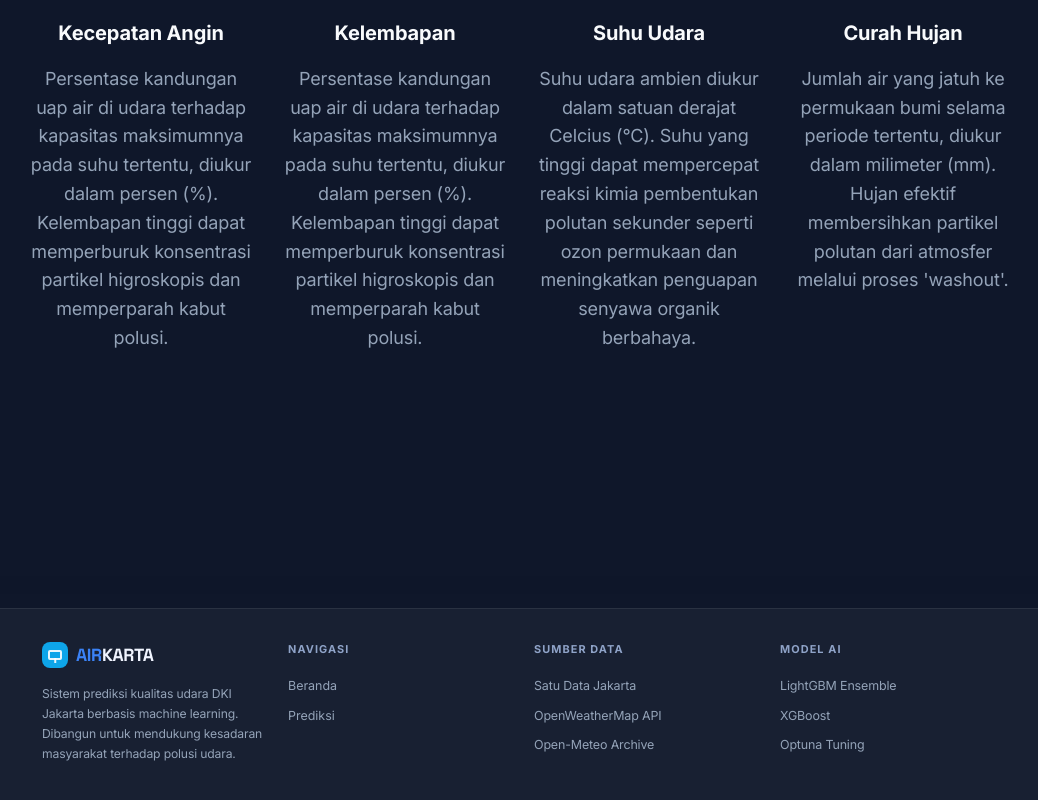
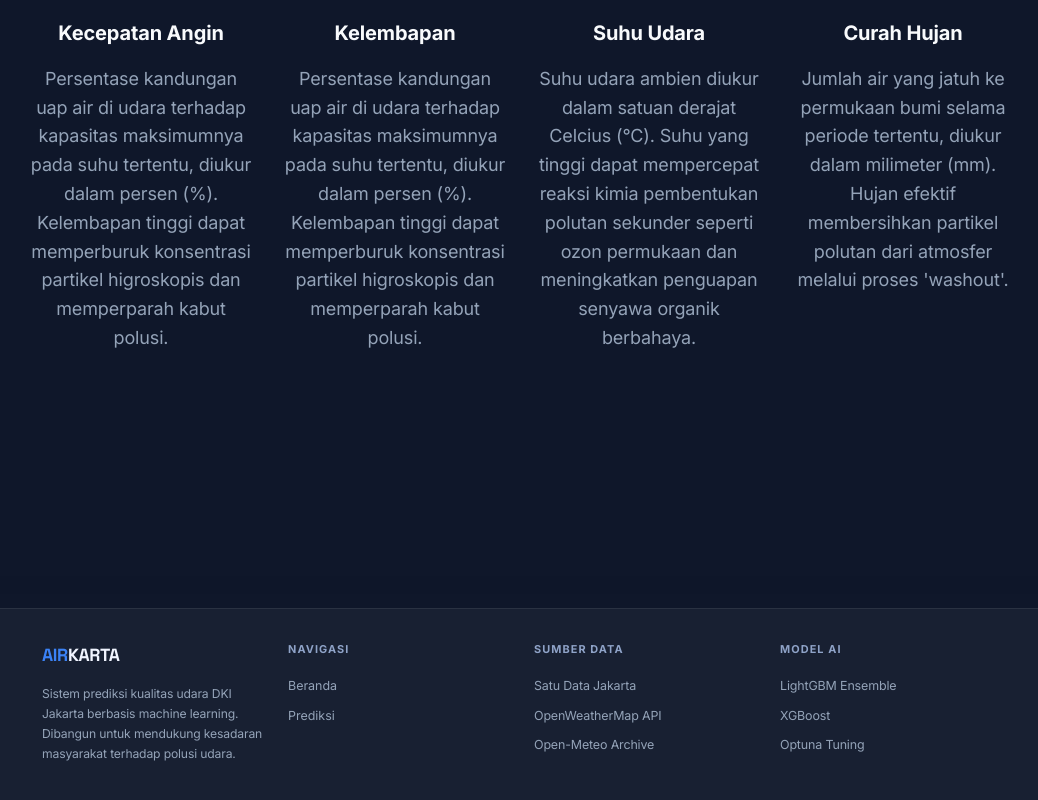
Before and after one commit to wldn226/Airkarta, a React (Vite) app in the folder frontend/: page / in a window 1280 px wide. Shown: the part 3618-4418 px from the top of the page, without its empty margins (118-1156 px from the left). Built offline with nearby package versions, Linux system fonts and the light colour scheme; no server answers; a web font is replaced by a local one.

Commit message:
style: remove brand icon from footer

```diff
--- a/frontend/src/components/FooterApp.jsx
+++ b/frontend/src/components/FooterApp.jsx
@@ -5,9 +5,6 @@ export default function FooterApp({ onNavigate }) {
         {/* Brand col */}
         <div className="footer-col">
           <div className="footer-brand">
-            <div className="brand-logo" style={{ width: 26, height: 26 }}>
-              <div className="brand-logo-inner" />
-            </div>
             <span className="brand-text">
               <span style={{ color: "#3b82f6" }}>AIR</span>
               <span style={{ color: "inherit" }}>KARTA</span>
```
